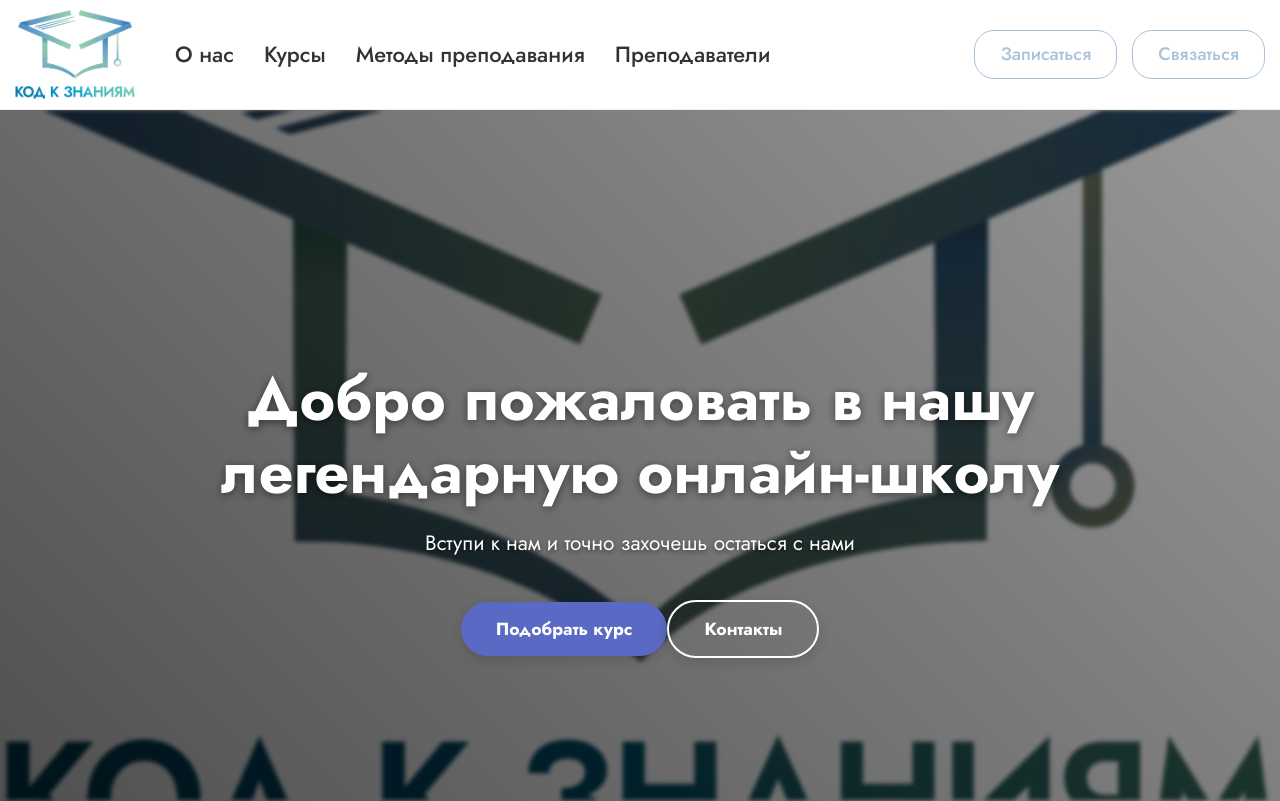
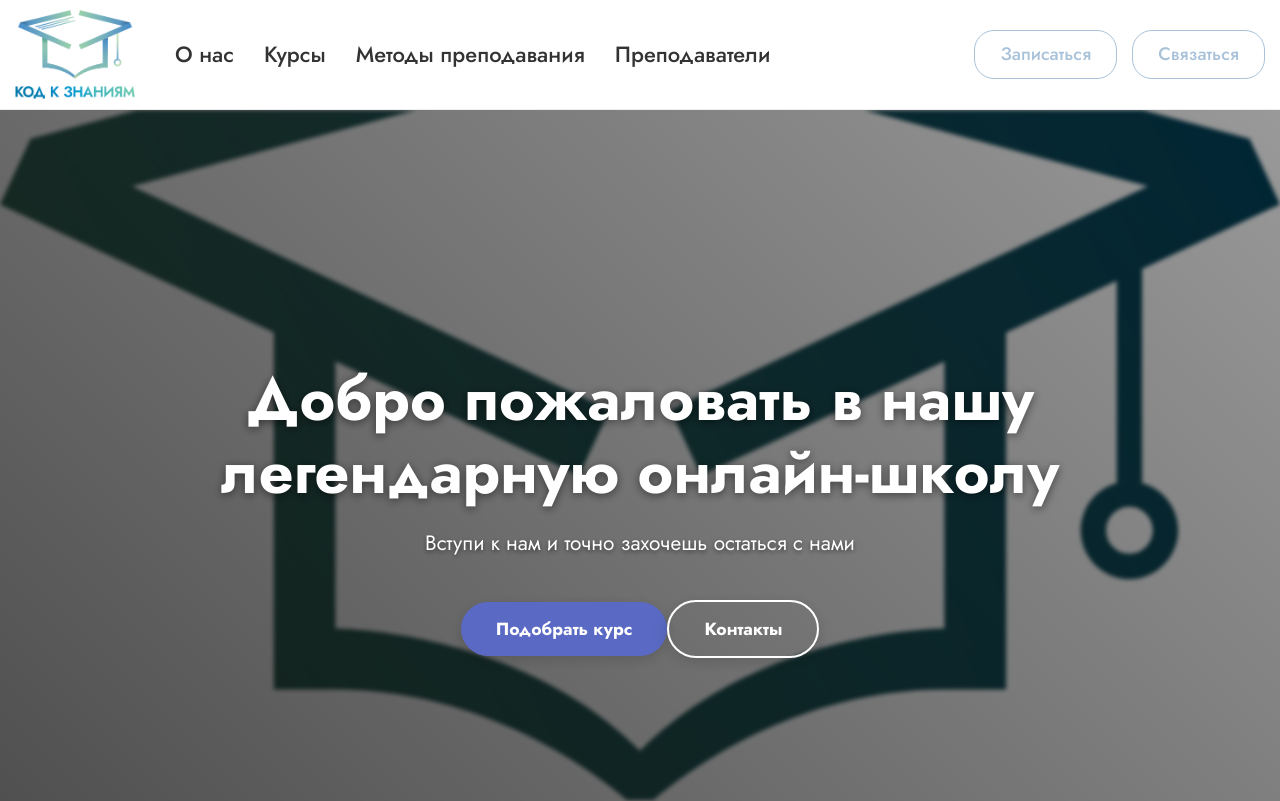
Before and after one commit to MaEsTr0oF/SchoolWeb, a Next.js app: page / in a window 1280 px wide. Shown: the top 801 px of the page. Built offline with nearby package versions, Linux system fonts and the light colour scheme.

Commit message:
fix image

```diff
--- a/src/components/Dashbord/Dashbord.module.css
+++ b/src/components/Dashbord/Dashbord.module.css
@@ -17,7 +17,7 @@
   left: 0;
   right: 0;
   bottom: 0;
-  background-image: url('/CTK LOGO PS FORMAT.png');
+  background-image: url('/CTK_LOGO.svg');
   background-size: cover;
   background-position: center;
   background-attachment: fixed; /* Фиксируем изображение при скролле */
```
Also changed, not shown: public/CTK_LOGO.svg (added).
